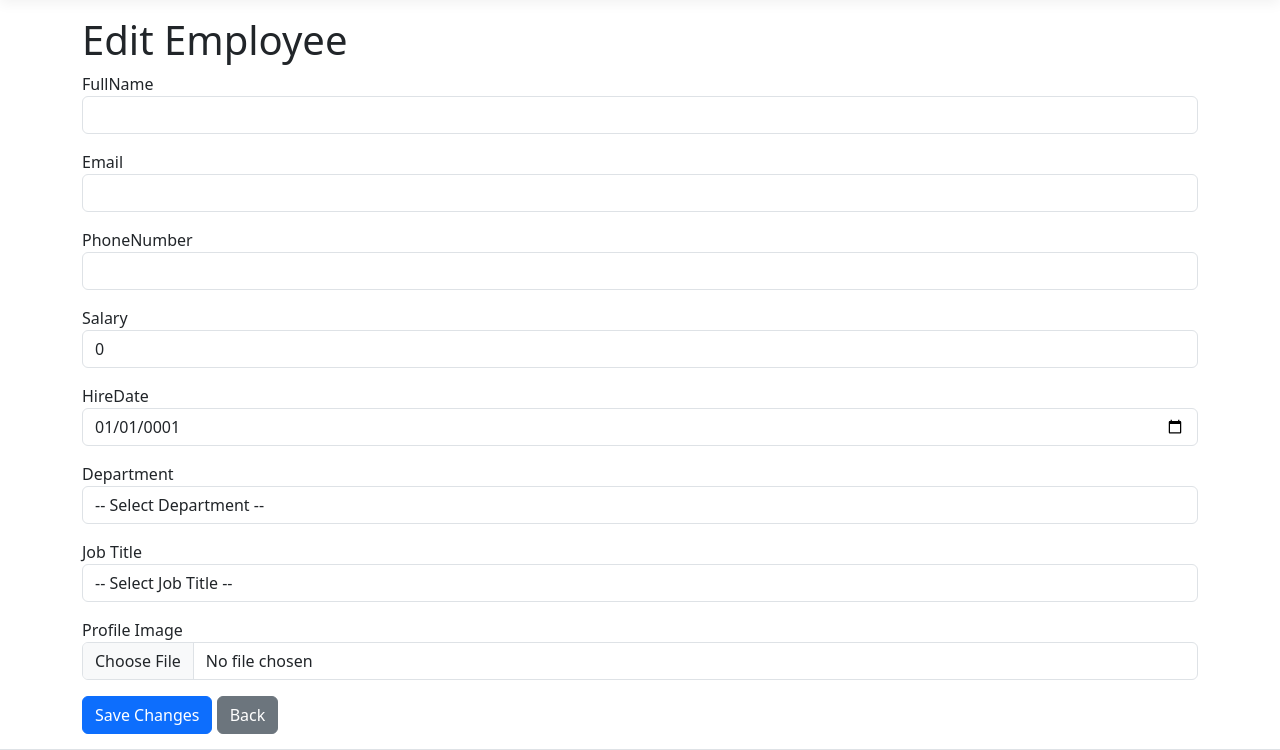
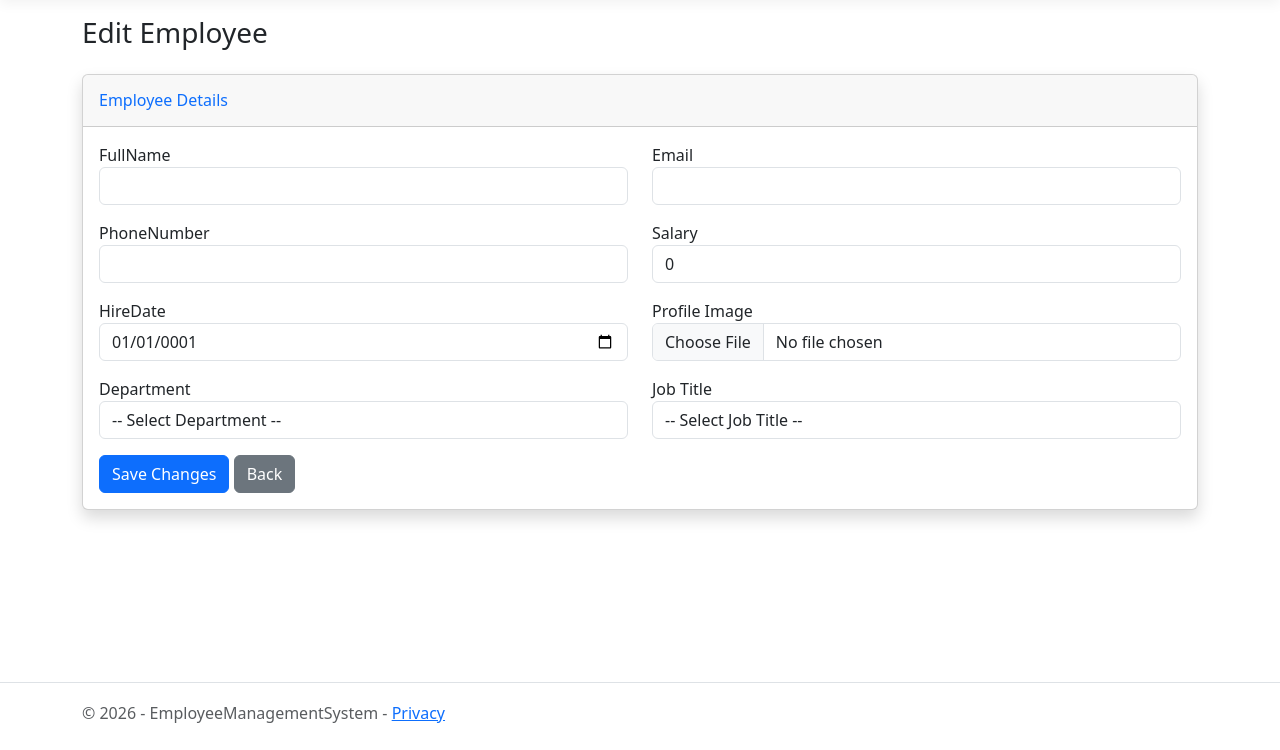
Before and after one commit to mohamedossama143/EmployeeManagementSystem, an ASP.NET Core app: template Views/Employee/Edit.cshtml in a window 1280 px wide. Shown: the part 57-807 px from the top of the page. After the commit the page ends 780 px from the top, so only its background shows below. Run offline with ASP.NET Core 8, Linux system fonts and the light colour scheme; the template is opened without the code that fills it, so the values that code supplies are empty; style sheets or scripts are compiled from the project's sources.

Commit message:
Update Edit.cshtml
Apply SB Admin 2 template across all pages

```diff
--- a/Views/Employee/Edit.cshtml
+++ b/Views/Employee/Edit.cshtml
@@ -4,95 +4,104 @@
     ViewData["Title"] = "Edit Employee";
 }
 
-<h1>Edit Employee</h1>
+<div class="d-sm-flex align-items-center justify-content-between mb-4">
+    <h1 class="h3 mb-0 text-gray-800">Edit Employee</h1>
+</div>
+
+<div class="card shadow mb-4">
+    <div class="card-header py-3">
+        <h6 class="m-0 font-weight-bold text-primary">Employee Details</h6>
+    </div>
+    <div class="card-body">
 
         <form asp-action="Edit" asp-controller="Employee" method="post" enctype="multipart/form-data">
 
             @Html.AntiForgeryToken()
-
             <input type="hidden" asp-for="Id" />
             <input type="hidden" asp-for="ProfileImagePath" />
 
-    <div class="form-group mb-3">
+            <div class="row">
+                <div class="form-group mb-3 col-md-6">
                     <label asp-for="FullName"></label>
                     <input asp-for="FullName" class="form-control" />
                     <span asp-validation-for="FullName" class="text-danger"></span>
                 </div>
 
-    <div class="form-group mb-3">
+                <div class="form-group mb-3 col-md-6">
                     <label asp-for="Email"></label>
                     <input asp-for="Email" class="form-control" />
                     <span asp-validation-for="Email" class="text-danger"></span>
                 </div>
+            </div>
 
-    <div class="form-group mb-3">
+            <div class="row">
+                <div class="form-group mb-3 col-md-6">
                     <label asp-for="PhoneNumber"></label>
                     <input asp-for="PhoneNumber" class="form-control" />
                     <span asp-validation-for="PhoneNumber" class="text-danger"></span>
                 </div>
 
-    <div class="form-group mb-3">
+                <div class="form-group mb-3 col-md-6">
                     <label asp-for="Salary"></label>
                     <input asp-for="Salary" class="form-control" type="number" step="0.01" />
                     <span asp-validation-for="Salary" class="text-danger"></span>
                 </div>
+            </div>
 
-    <div class="form-group mb-3">
+            <div class="row">
+                <div class="form-group mb-3 col-md-6">
                     <label asp-for="HireDate"></label>
                     <input asp-for="HireDate"
                            class="form-control"
                            type="date"
-               value="@(Model?.HireDate.ToString("yyyy-MM-dd"))"/>
+                           value="@(Model?.HireDate.ToString("yyyy-MM-dd"))" />
                     <span asp-validation-for="HireDate" class="text-danger"></span>
                 </div>
 
-    <div class="form-group mb-3">
+                <div class="form-group mb-3 col-md-6">
+                    <label asp-for="FeatureImage">Profile Image</label>
+                    <input asp-for="FeatureImage" type="file" class="form-control" accept=".jpg,.jpeg,.png" />
+                    <span asp-validation-for="FeatureImage" class="text-danger"></span>
+                </div>
+            </div>
+
+            <div class="row">
+                <div class="form-group mb-3 col-md-6">
                     <label asp-for="DepartmentId">Department</label>
-
-        <select asp-for="DepartmentId"
-                asp-items="ViewBag.DepartmentId"
-                class="form-control">
+                    <select asp-for="DepartmentId" asp-items="ViewBag.DepartmentId" class="form-control">
                         <option value="">-- Select Department --</option>
                     </select>
-
                     <span asp-validation-for="DepartmentId" class="text-danger"></span>
                 </div>
 
-    <div class="form-group mb-3">
+                <div class="form-group mb-3 col-md-6">
                     <label asp-for="JobTitleId">Job Title</label>
-
-        <select asp-for="JobTitleId"
-                asp-items="ViewBag.JobTitleId"
-                class="form-control">
+                    <select asp-for="JobTitleId" asp-items="ViewBag.JobTitleId" class="form-control">
                         <option value="">-- Select Job Title --</option>
                     </select>
-
                     <span asp-validation-for="JobTitleId" class="text-danger"></span>
                 </div>
-
-    <div class="form-group mb-3">
-        <label asp-for="FeatureImage">Profile Image</label>
-        <input asp-for="FeatureImage" type="file" class="form-control" accept=".jpg,.jpeg,.png" />
-        <span asp-validation-for="FeatureImage" class="text-danger"></span>
             </div>
 
             @if (!string.IsNullOrEmpty(Model.ProfileImagePath))
             {
                 <div class="mb-3">
-            <p>Current Profile Image:</p>
+                    <p class="fw-semibold">Current Profile Image:</p>
                     <img src="@Model.ProfileImagePath"
                          alt="Profile Image"
-                 width="150"
-                 height="150"
+                         width="120" height="120"
+                         class="rounded-circle"
                          style="object-fit: cover;" />
                 </div>
             }
 
             <button type="submit" class="btn btn-primary">
-        Save Changes
+                <i class="fas fa-save"></i> Save Changes
             </button>
-
             <a asp-action="Index" class="btn btn-secondary">
-        Back
+                <i class="fas fa-arrow-left"></i> Back
             </a>
         </form>
+
+    </div>
+</div>
```
Lines whose indentation alone changed are shown as unchanged.
